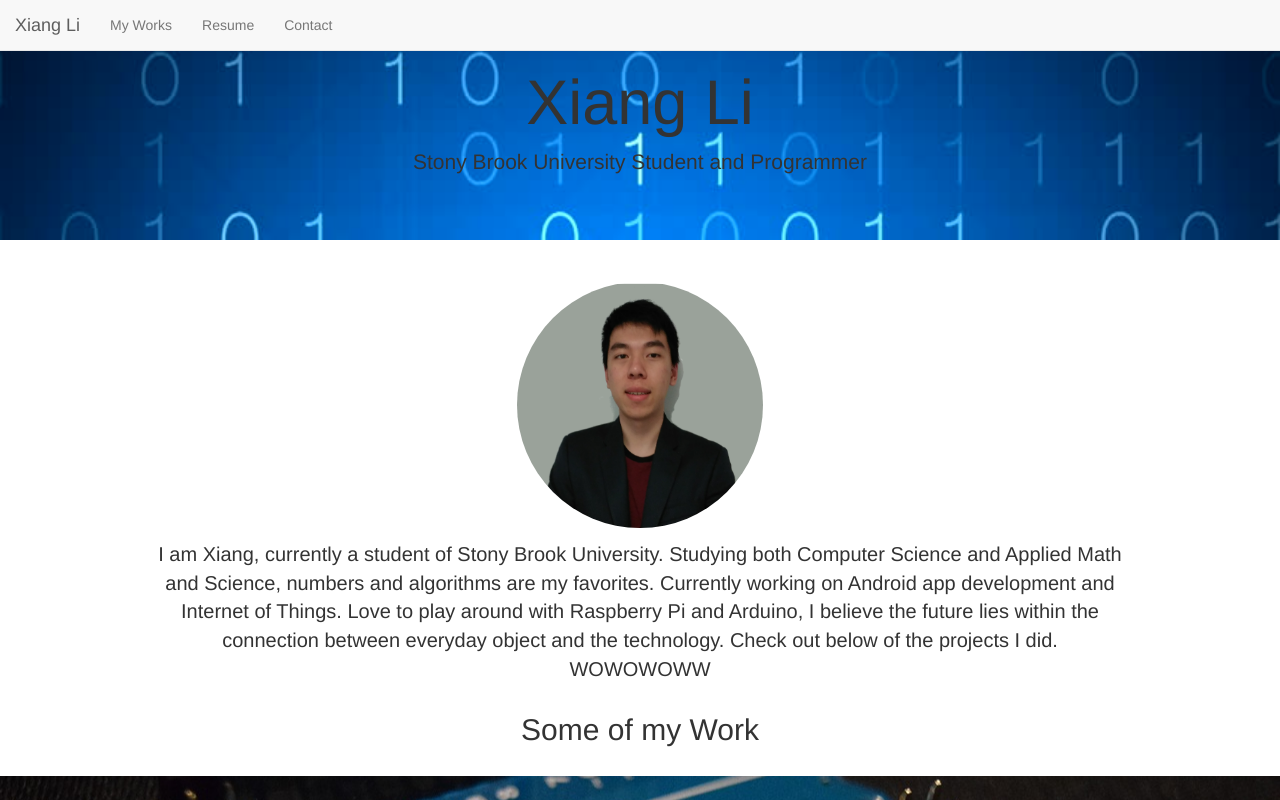
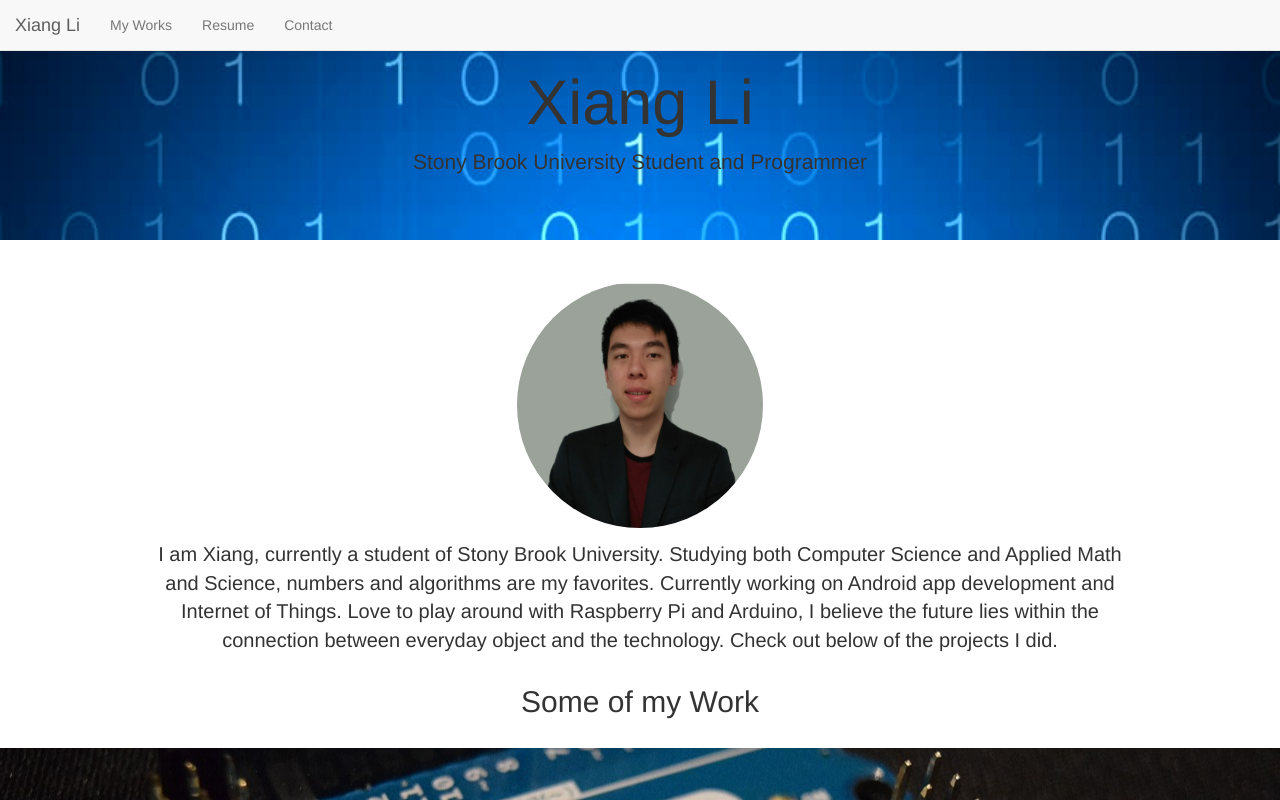
Before and after one commit to ganixil/ganixil.github.io, a plain HTML site: page index.html in a window 1280 px wide. Shown: the top 800 px of the page. Drawn offline with nearby package versions, Linux system fonts and the light colour scheme.

```diff
--- a/index.html
+++ b/index.html
@@ -71,7 +71,7 @@
   </div>
   <div class="container">
     <div class="bio-container">
-      <p id = "bio">I am Xiang, currently a student of Stony Brook University. Studying both Computer Science and Applied Math and Science, numbers and algorithms are my favorites. Currently working on Android app development and Internet of Things. Love to play around with Raspberry Pi and Arduino, I believe the future lies within the connection between everyday object and the technology. Check out below of the projects I did. WOWOWOWW
+      <p id = "bio">I am Xiang, currently a student of Stony Brook University. Studying both Computer Science and Applied Math and Science, numbers and algorithms are my favorites. Currently working on Android app development and Internet of Things. Love to play around with Raspberry Pi and Arduino, I believe the future lies within the connection between everyday object and the technology. Check out below of the projects I did.
       </p>
   </div>
 </div>
```
